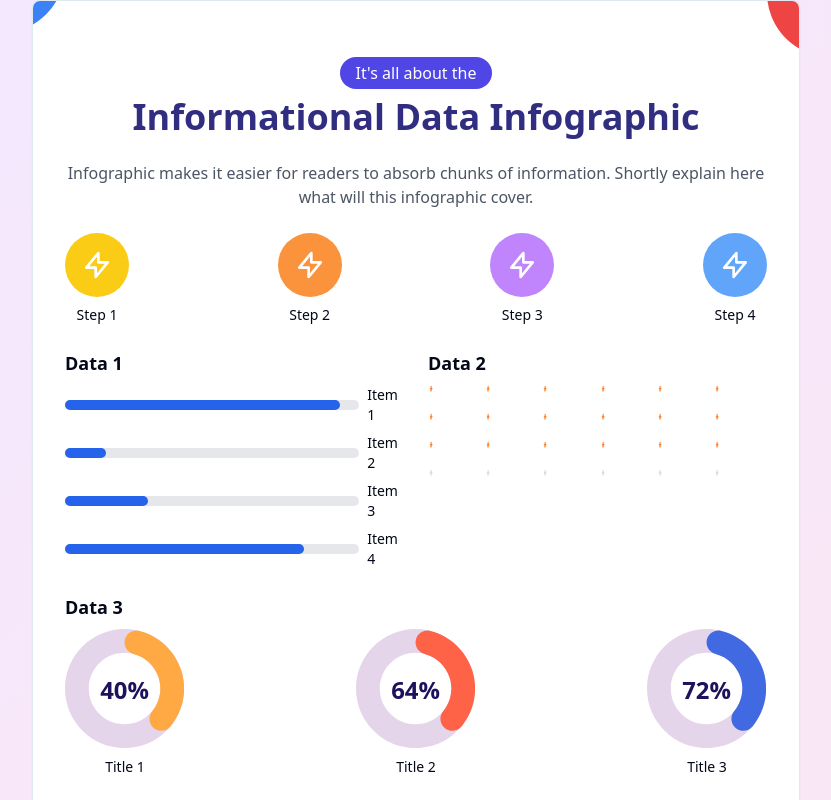
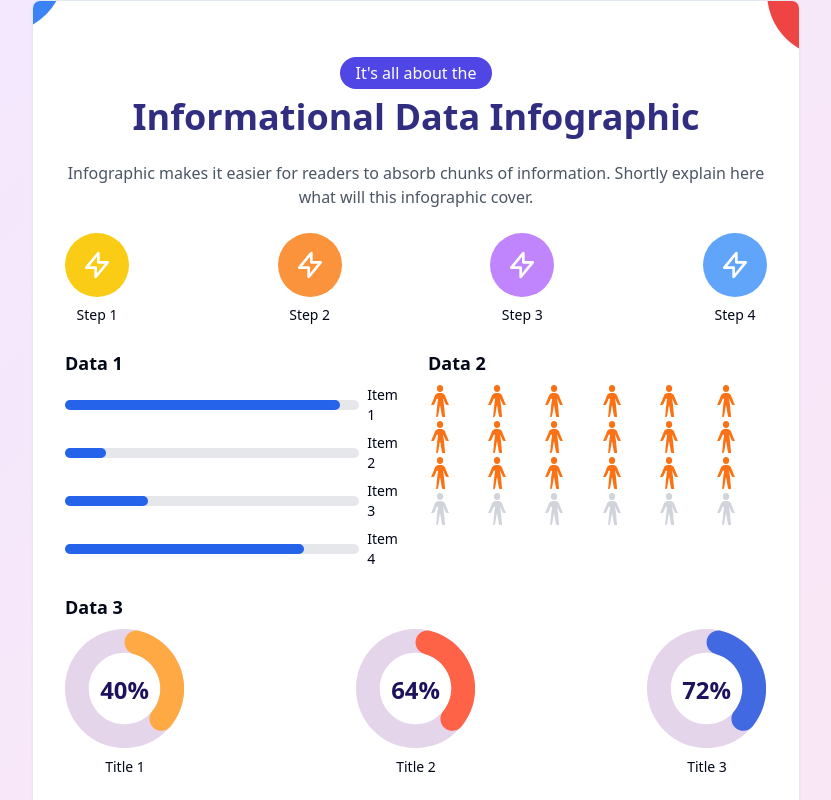
Before and after one commit to GPT-Engineer-App/dashboard-replicator, a React (Vite) app: page / in a window 1280 px wide. Shown: the top 800 px of the page, without its empty margins (224-1055 px from the left). Built offline with nearby package versions, Linux system fonts and the light colour scheme.

Commit message:
GPT Engineer Update [skip gpt_engineer]

```diff
--- a/src/pages/Index.jsx
+++ b/src/pages/Index.jsx
@@ -55,10 +55,10 @@ const Index = () => {
             <h3 className="text-lg font-semibold mb-2">Data 2</h3>
             <div className="grid grid-cols-6 gap-1">
               {Array(24).fill().map((_, i) => (
-                <svg key={i} className="w-6 h-6" viewBox="0 0 204.41 229.33">
+                <svg key={i} className="w-6 h-8" viewBox="0 0 22.76 53.39">
                   <path
                     className={`${i < Math.floor(gaugeValue / 100 * 24) ? 'fill-orange-500' : 'fill-gray-300'}`}
-                    d="M17.62,7.83c-2.72,0-5.14,2.11-5.14,5.14v1.51c0,2.72,2.42,5.14,5.14,5.14s5.14-2.42,5.14-5.14v-1.51c0-3.03-2.42-5.14-5.14-5.14 M12.48,30.81s-.3-.3-.3,0l-3.63,8.46c-.61,1.21-1.82,2.12-3.33,2.12h-1.51c-.3,0-.6,0-.6-.3-.3-.3-.3-.61,0-.91l4.53-10.58,1.52-4.23c1.21-2.42,3.63-4.23,6.35-4.23h4.23c2.72,0,5.14,1.81,6.35,4.23l1.51,4.23,4.54,10.58c.3.3.3.61,0,.91,0,.3-.3.3-.6.3h-1.52c-1.51,0-2.72-.91-3.32-2.12l-3.63-8.46c0-.3-.3,0-.3,0l1.51,10.58,1.82,19.35c0,.3-.3.3-.3.6-.3,0-.3.3-.61.3h-1.21c-1.81,0-3.32-1.21-3.32-3.02l-2.72-16.33h-.6l-2.72,16.33c0,1.81-1.52,3.02-3.33,3.02h-1.21c-.3,0-.3-.3-.6-.3,0-.3-.3-.3-.3-.6l1.81-19.35,1.51-10.58Z"
+                    d="M11.38,0C8.72,0,6.34,2.11,6.34,5.14V6.65c0,2.72,2.42,5.14,5.14,5.14s5.14-2.42,5.14-5.14V5.14C16.62,2.11,14.2,0,11.38,0 M6.24,22.98s-.3-.3-.3,0L2.31,31.44C1.7,32.65.49,33.56-1.02,33.56h-1.51c-.3,0-.6,0-.6-.3-.3-.3-.3-.61,0-.91l4.53-10.58,1.52-4.23c1.21-2.42,3.63-4.23,6.35-4.23h4.23c2.72,0,5.14,1.81,6.35,4.23l1.51,4.23,4.54,10.58c.3.3.3.61,0,.91,0,.3-.3.3-.6.3h-1.52c-1.51,0-2.72-.91-3.32-2.12l-3.63-8.46c0-.3-.3,0-.3,0l1.51,10.58,1.82,19.35c0,.3-.3.3-.3.6-.3,0-.3.3-.61.3h-1.21c-1.81,0-3.32-1.21-3.32-3.02l-2.72-16.33h-.6l-2.72,16.33c0,1.81-1.52,3.02-3.33,3.02H5.85c-.3,0-.3-.3-.6-.3,0-.3-.3-.3-.3-.6l1.81-19.35,1.51-10.58Z"
                   />
                 </svg>
               ))}
```
